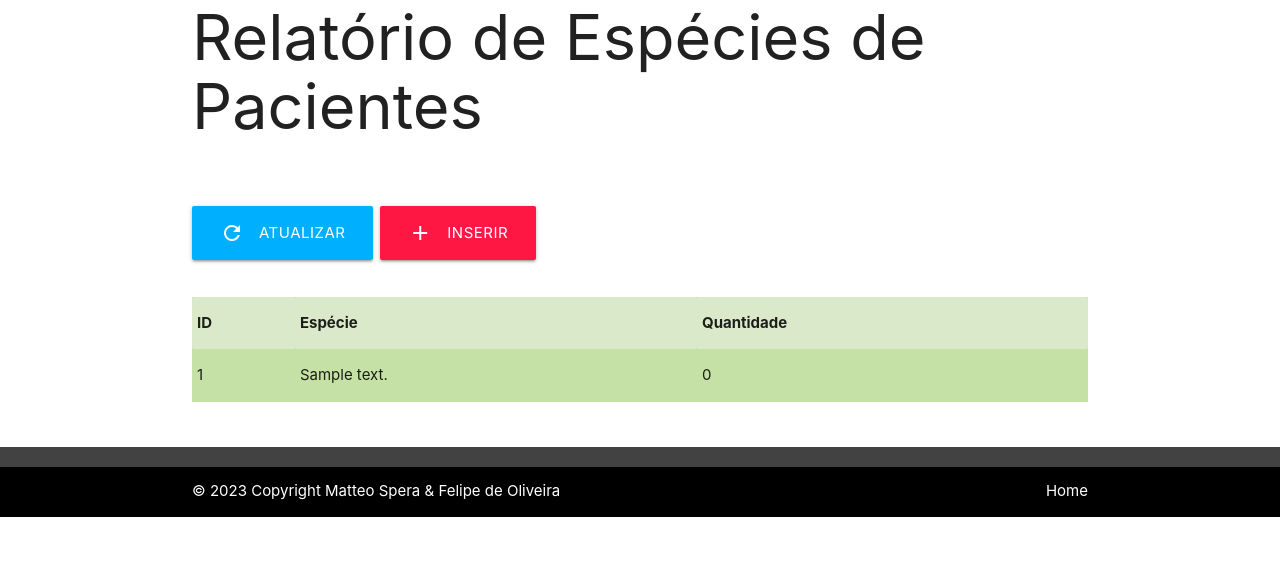
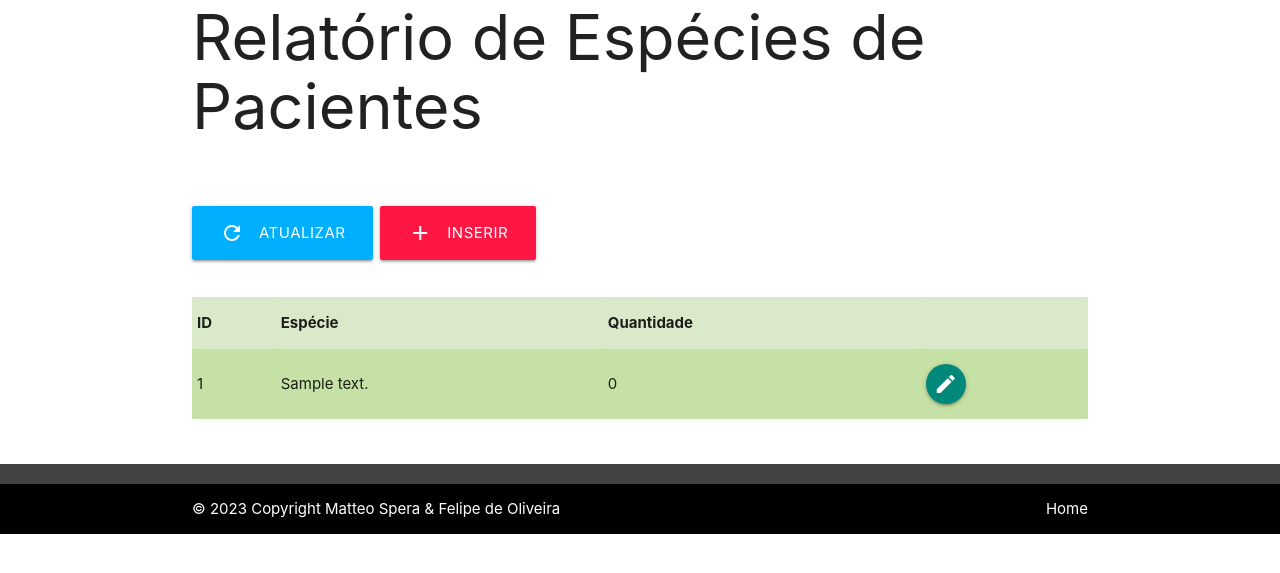
Before and after one commit to MatteoSpera/ClinicaBichoFeliz, a PHP site: page /VIEW/especie/lstEspecie.php in a window 1280 px wide. Shown: the part 103-676 px from the top of the page. Run offline with PHP 8.4, Linux system fonts and the light colour scheme; the visitor is signed in with stand-in values (Sample User, id 1); tables that the repository leaves empty or names only in its code hold one stand-in row (values such as "Sample post").

Commit message:
Botão Editar Espécie Adicionado

```diff
--- a/VIEW/especie/lstEspecie.php
+++ b/VIEW/especie/lstEspecie.php
@@ -33,7 +33,6 @@ $lstEspecie = $bll->Select();
     <div class="container">
         <h1>Relatório de Espécies de Pacientes</h1><br>
         <h5>
-
             <a class="waves-effect waves-light btn-large light-blue accent-3" href="javascript:location.reload();"><i class="material-icons left">refresh</i>Atualizar</a>
             <a class="waves-effect waves-light btn-large red accent-3" href="insEspecie.php"><i class="material-icons left">add</i>Inserir</a>
             <br><br>
@@ -46,6 +45,7 @@ $lstEspecie = $bll->Select();
                 <th>ID</th>
                 <th>Espécie</th>
                 <th>Quantidade</th>
+                <th></th>
             </tr>
             <?php
 
@@ -58,6 +58,10 @@ $lstEspecie = $bll->Select();
                     <td><?php echo $especie->getId(); ?></td>
                     <td><?php echo $especie->getDescricao(); ?></td>
                     <td><?php echo $especie->getQuantidade(); ?></td>
+                    <td>
+                        <a class="btn-floating btn-medium waves-effect waves-light teal darken-1"
+                        href="<?php echo 'edtEspecie.php?id=' . $especie->getId(); ?>"><i class="material-icons">edit</i></a>
+                    </td>
                 </tr>
             <?php
             } // <--- Chave de fechamento do Foreach
```
